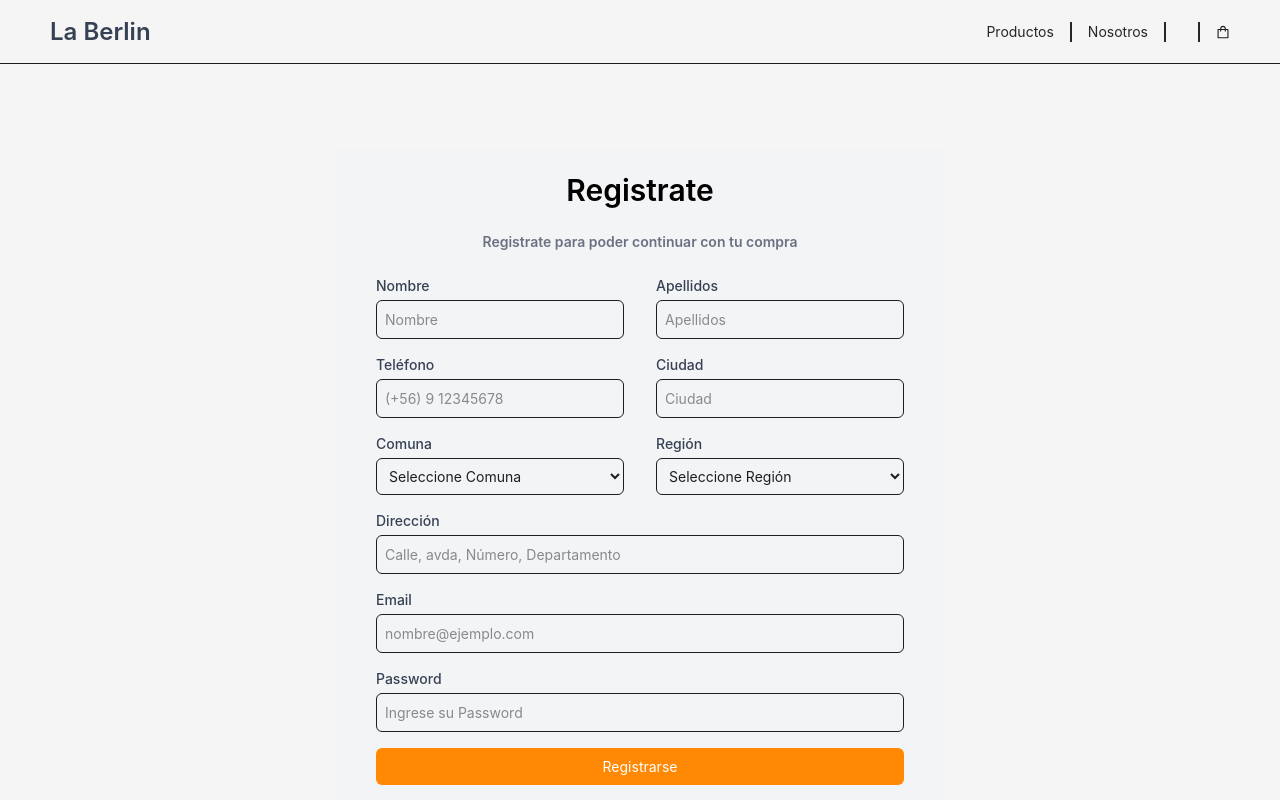
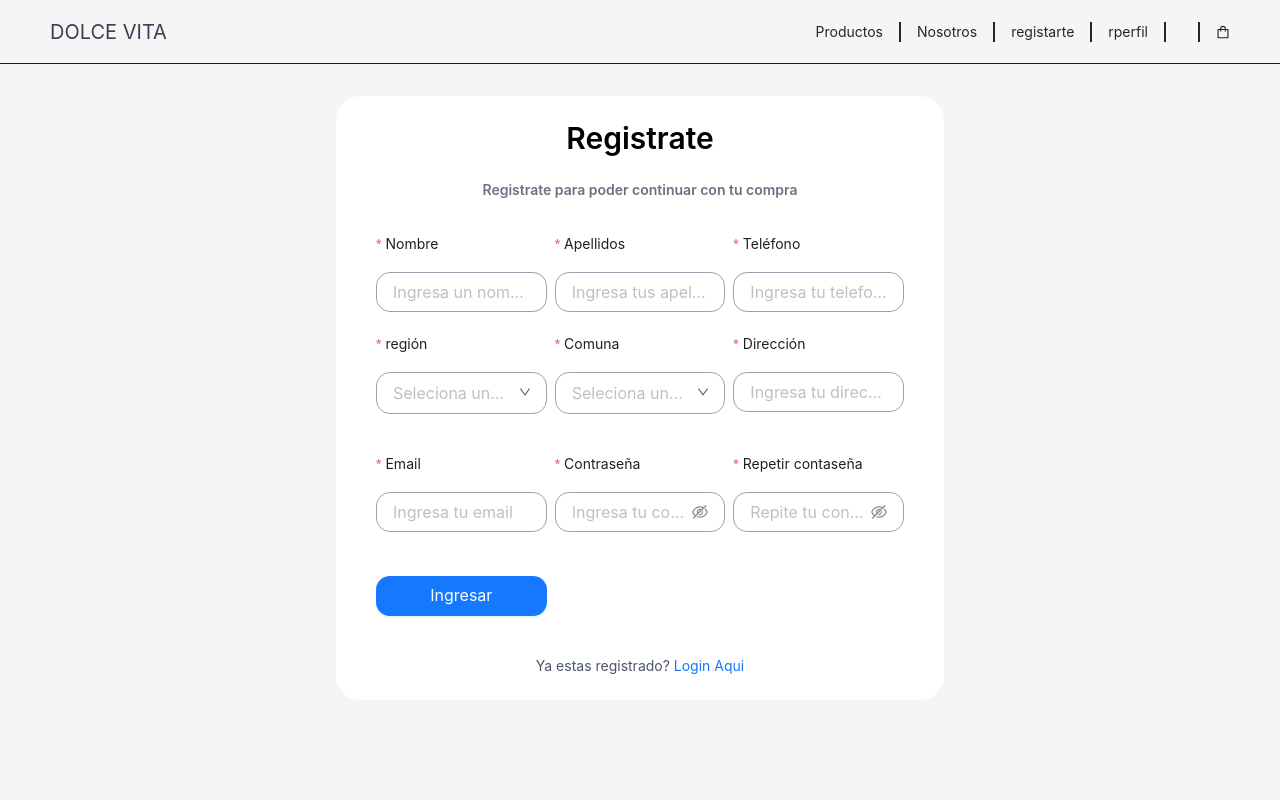
Before and after one commit to alonsotrina/Front-Pasteleria, a React (Vite) app: page /register in a window 1280 px wide. Shown: the top 800 px of the page. Built offline with nearby package versions, Linux system fonts and the light colour scheme; no server answers.

Commit message:
subiendo cambios page register y creación folder products

```diff
--- a/src/components/RegisterForm/RegisterForm.jsx
+++ b/src/components/RegisterForm/RegisterForm.jsx
@@ -1,19 +1,22 @@
-
-import React from 'react'
-import { useState } from 'react';
-import { useAuth } from '../../hooks/useAuth';
-import { useNavigate } from 'react-router-dom';
-
+import React from "react";
+import { useState } from "react";
+import { useAuth } from "../../hooks/useAuth";
+import { useNavigate } from "react-router-dom";
+import { ERROR_MESSAGES } from "../../utils/constants/messages";
+import { Input, Button, Form, Select } from "antd";
+import { CustomInput } from "../ui";
 
 const RegisterForm = () => {
   const { handleSession } = useAuth();
+  const [form] = Form.useForm();
+  const msgError = ERROR_MESSAGES.REQUIRED;
 
   const [user, setUser] = useState({
-		token: 'token user secret',
-		role: 'admin',
-		username: '',
-		email: '',
-		password: '',
+    token: "token user secret",
+    role: "admin",
+    username: "",
+    email: "",
+    password: "",
   });
 
   const handleOnChange = (event) => {
@@ -30,15 +33,201 @@ const RegisterForm = () => {
     event.preventDefault();
     handleSession(user);
 
-		navigate('/admin');
+    navigate("/admin");
+  };
+
+  // Nuevo
+
+  const onFinish = (values) => {
+    console.log("values:", values);
+  };
+
+  const onFinishFailed = (errorInfo) => {
+    console.log("Failed:", errorInfo);
   };
 
   return (
-		<form
-			onSubmit={handleSubmit}
-			className="space-y-4"
+    <>
+      <Form
+        name="Login"
+        form={form}
+        layout="vertical"
+        initialValues={{
+          remember: true,
+        }}
+        onFinish={onFinish}
+        onFinishFailed={onFinishFailed}
+        autoComplete="off"
+        size="large"
+        className="grid grid-cols-3 gap-2"
       >
-			<div class="grid grid-cols-1 gap-x-8 gap-y-6 sm:grid-cols-2">
+        <CustomInput
+          label="Nombre"
+          name="nombre"
+          rules={[
+            {
+              required: true,
+              message: `${ERROR_MESSAGES.REQUIRED}`,
+            },
+          ]}
+          placeholder="Ingresa un nombre"
+          className="custom-class"
+          inputClassName="custom-input-class"
+        />
+
+        <CustomInput
+          label="Apellidos"
+          name="apellidos"
+          rules={[
+            {
+              required: true,
+              message: `${ERROR_MESSAGES.REQUIRED}`,
+            },
+          ]}
+          placeholder="Ingresa tus apellidos"
+          className="custom-class"
+          inputClassName="custom-input-class"
+        />
+
+        <CustomInput
+          label="Teléfono"
+          name="telefono"
+          rules={[
+            {
+              required: true,
+              message: `${ERROR_MESSAGES.REQUIRED}`,
+            },
+          ]}
+          placeholder="Ingresa tu telefono"
+          className="custom-class"
+          inputClassName="custom-input-class"
+        />
+
+        <Form.Item
+			label="región"
+			 className="custom-class"
+          	name="region"
+			  rules={[
+				{
+				  required: true,
+				  message: `${ERROR_MESSAGES.REQUIRED}`,
+				},
+			  ]}
+		>
+          <Select placeholder='Seleciona una opción' className="custom-input-class">
+            <Select.Option value="demo">Demo</Select.Option>
+          </Select>
+        </Form.Item>
+
+		<Form.Item
+			label="Comuna"
+          	name="comuna"
+			 className="custom-class"
+			  rules={[
+				{
+				  required: true,
+				  message: `${ERROR_MESSAGES.REQUIRED}`,
+				},
+			  ]}
+		>
+          <Select placeholder='Seleciona una opción' className="custom-input-class">
+            <Select.Option value="demo">comuna</Select.Option>
+          </Select>
+        </Form.Item>
+
+
+		<CustomInput
+          label="Dirección"
+          name="direccion"
+          rules={[
+            {
+              required: true,
+              message: `${ERROR_MESSAGES.REQUIRED}`,
+            },
+          ]}
+          placeholder="Ingresa tu dirección"
+          className="custom-class"
+          inputClassName="custom-input-class"
+        />
+
+		<CustomInput
+          label="Email"
+          name="email"
+          rules={[
+            {
+              required: true,
+              message: `${ERROR_MESSAGES.REQUIRED}`,
+            },
+          ]}
+          placeholder="Ingresa tu email"
+        //   className="custom-class"
+        //   inputClassName="custom-input-class"
+        />
+
+        {/* <Form.Item
+          label="Email"
+          name="email"
+          rules={[
+            {
+              required: true,
+              message: `${ERROR_MESSAGES.REQUIRED}`,
+            },
+          ]}
+          className="!mb-3"
+        >
+          <Input placeholder="Ingresa tu email" className="input-field" />
+        </Form.Item> */}
+
+        <Form.Item
+          size="large"
+          label="Contraseña"
+          name="password"
+          rules={[
+            {
+              required: true,
+              message: `${ERROR_MESSAGES.REQUIRED}`,
+            },
+          ]}
+		className="!mb-0"
+        >
+          <Input.Password
+            placeholder="Ingresa tu contraseña"
+            className="input-field custom-class"
+          />
+        </Form.Item>
+
+		<Form.Item
+          size="large"
+          label="Repetir contaseña"
+          name="passwordRepeat"
+          rules={[
+            {
+              required: true,
+              message: `${ERROR_MESSAGES.REQUIRED}`,
+            },
+          ]}
+        >
+          <Input.Password
+            placeholder="Repite tu contraseña"
+            className="input-field"
+          />
+        </Form.Item>
+
+        <Form.Item label={null}>
+          <Button
+            size="large"
+            type="primary"
+            htmlType="submit"
+            block
+            className="mt-2 !rounded-[14px]"
+          >
+            Ingresar
+          </Button>
+        </Form.Item>
+      </Form>
+{/*
+      <form onSubmit={handleSubmit} className="space-y-4">
+        <div className="grid grid-cols-1 gap-x-8 gap-y-6 sm:grid-cols-2">
           <div>
             <label
               htmlFor="nombre"
@@ -51,7 +240,7 @@ const RegisterForm = () => {
               type="text"
               id="nombre_user"
               name="nombre_user"
-						placeholder='Nombre'
+              placeholder="Nombre"
               className="mt-1 p-2 w-full border rounded-md focus:border-gray-200 focus:outline-none focus:ring-2 focus:ring-offset-2 focus:ring-gray-300 transition-colors duration-300"
             />
           </div>
@@ -67,12 +256,12 @@ const RegisterForm = () => {
               type="text"
               id="apellido_user"
               name="apellido_user"
-						placeholder='Apellidos'
+              placeholder="Apellidos"
               className="mt-1 p-2 w-full border rounded-md focus:border-gray-200 focus:outline-none focus:ring-2 focus:ring-offset-2 focus:ring-gray-300 transition-colors duration-300"
             />
           </div>
         </div>
-				<div class="grid grid-cols-1 gap-x-8 gap-y-6 sm:grid-cols-2">
+        <div className="grid grid-cols-1 gap-x-8 gap-y-6 sm:grid-cols-2">
           <div>
             <label
               htmlFor="Telefono"
@@ -85,7 +274,7 @@ const RegisterForm = () => {
               type="text"
               id="telefono_user"
               name="telefono_user"
-						placeholder='(+56) 9 12345678'
+              placeholder="(+56) 9 12345678"
               className="mt-1 p-2 w-full border rounded-md focus:border-gray-200 focus:outline-none focus:ring-2 focus:ring-offset-2 focus:ring-gray-300 transition-colors duration-300"
             />
           </div>
@@ -101,12 +290,12 @@ const RegisterForm = () => {
               type="text"
               id="ciudad"
               name="ciudad"
-						placeholder='Ciudad'
+              placeholder="Ciudad"
               className="mt-1 p-2 w-full border rounded-md focus:border-gray-200 focus:outline-none focus:ring-2 focus:ring-offset-2 focus:ring-gray-300 transition-colors duration-300"
             />
           </div>
         </div>
-			<div class="grid grid-cols-1 gap-x-8 gap-y-6 sm:grid-cols-2">
+        <div className="grid grid-cols-1 gap-x-8 gap-y-6 sm:grid-cols-2">
           <div>
             <label
               htmlFor="Comuna"
@@ -119,7 +308,7 @@ const RegisterForm = () => {
               type="text"
               id="comuna"
               name="comuna"
-						placeholder='Comuna'
+              placeholder="Comuna"
               className="mt-1 p-2 w-full border rounded-md focus:border-gray-200 focus:outline-none focus:ring-2 focus:ring-offset-2 focus:ring-gray-300 transition-colors duration-300"
             >
               <option selected>Seleccione Comuna</option>
@@ -139,7 +328,7 @@ const RegisterForm = () => {
               type="text"
               id="Region"
               name="region"
-						placeholder='Region'
+              placeholder="Region"
               className="mt-1 p-2 w-full border rounded-md focus:border-gray-200 focus:outline-none focus:ring-2 focus:ring-offset-2 focus:ring-gray-300 transition-colors duration-300"
             >
               <option selected>Seleccione Región</option>
@@ -160,7 +349,7 @@ const RegisterForm = () => {
             type="text"
             id="direccion"
             name="direccion"
-					placeholder='Calle, avda, Número, Departamento'
+            placeholder="Calle, avda, Número, Departamento"
             className="mt-1 p-2 w-full border rounded-md focus:border-gray-200 focus:outline-none focus:ring-2 focus:ring-offset-2 focus:ring-gray-300 transition-colors duration-300"
           />
         </div>
@@ -177,7 +366,7 @@ const RegisterForm = () => {
             type="text"
             id="email"
             name="email"
-					placeholder='nombre@ejemplo.com'
+            placeholder="nombre@ejemplo.com"
             className="mt-1 p-2 w-full border rounded-md focus:border-gray-200 focus:outline-none focus:ring-2 focus:ring-offset-2 focus:ring-gray-300 transition-colors duration-300"
           />
         </div>
@@ -193,7 +382,7 @@ const RegisterForm = () => {
             type="password"
             id="password"
             name="password"
-					placeholder='Ingrese su Password'
+            placeholder="Ingrese su Password"
             className="mt-1 p-2 w-full border rounded-md focus:border-gray-200 focus:outline-none focus:ring-2 focus:ring-offset-2 focus:ring-gray-300 transition-colors duration-300"
           />
         </div>
@@ -205,7 +394,8 @@ const RegisterForm = () => {
             Registrarse
           </button>
         </div>
-		</form>
+      </form> */}
+    </>
   );
 };
 
--- /dev/null
+++ b/src/components/ui/CustomInput.jsx
@@ -0,0 +1,20 @@
+import React from 'react'
+import { Input, Form } from 'antd';
+
+const CustomInput = ({label, name, rules =[], placeholder, className, inputClassName }) => {
+    return (
+        <Form.Item
+            label={label}
+            name={name}
+            rules={rules}
+            className={`!mb-0 ${className}`}
+        >
+            <Input
+                placeholder={placeholder}
+                className={`input-field ${inputClassName}`}
+            />
+        </Form.Item>
+    )
+}
+
+export default CustomInput
--- a/src/components/ui/index.js
+++ b/src/components/ui/index.js
@@ -3,3 +3,4 @@ export { default as ModalComponent } from './ModalComponent';
 export { default as CustomButtom } from './CustomButton';
 export { default as CardProduct } from './CardProduct';
 export { default as CustomButtonAction } from './CustomButtonAction'
+export { default as CustomInput } from './CustomInput'
--- a/src/layouts/PageLayout.jsx
+++ b/src/layouts/PageLayout.jsx
@@ -70,7 +70,13 @@ const PageLayout = () => {
     <>
       <Layout>
         <Header className='justify-between !bg-transparent border-b'>
-          <h1 className='text-2xl text-gray-700 font-semibold basis-1/3'>La Berlin</h1>
+        <Link to="/"
+              className='text-xl !text-gray-700 font-normal basis-1/3'
+            >
+              DOLCE VITA
+            </Link>
+
+          {/* <h1 className='text-2xl text-gray-700 font-semibold basis-1/3'>La Berlin</h1> */}
 
           <div className='flex justify-end items-center'>
             {/* <Menu
@@ -94,6 +100,23 @@ const PageLayout = () => {
             >
               Nosotros
             </Link>
+
+            <div className="h-5 border-[0.5px] !text-stone-800 mx-4"></div>
+
+            <Link to="/register"
+              className='!text-stone-800 text-sm'
+            >
+              registarte
+            </Link>
+
+            <div className="h-5 border-[0.5px] !text-stone-800 mx-4"></div>
+
+            <Link to="/profile"
+              className='!text-stone-800 text-sm'
+            >
+              rperfil
+            </Link>
+
 
             <div className="h-5 border-[0.5px] !text-stone-800 mx-4"></div>
 
--- a/src/pages/Index.js
+++ b/src/pages/Index.js
@@ -5,7 +5,7 @@ export { default as Register } from './Register/Register';
 export { default as Us } from './Us/Us';
 export { default as Profile } from './Profile/Profile';
 export { default as NotFound } from './NotFound/NotFound';
-// export { default as Products } from './Products/Products';
+export { default as Products } from './Products/Products';
 // export { default as Favorite } from './Favorite/Favorite';
 // Pages Admin
 // export { default as Category } from './Admin/Category';
--- a/src/pages/Register/Register.jsx
+++ b/src/pages/Register/Register.jsx
@@ -1,15 +1,13 @@
-import react from 'react';
-import React, { Fragment } from 'react';
+import React  from 'react';
 import RegisterForm from '../../components/registerform/RegisterForm';
 import { Link } from 'react-router-dom';
 
 
 const Register = () => {
 	return (
-		<Fragment>
-			<div className="flex h-screen justify-center items-start">
+		<div className="flex justify-center items-start">
 
-				<div className="w-full bg-gray-100 lg:w-1/2 flex items-center justify-center">
+			<div className="w-full bg-white lg:w-1/2 flex items-center justify-center rounded-3xl">
 				<div className="max-w-xl w-full p-6">
 					<h1 className="text-3xl font-semibold mb-6 text-black text-center">
 						Registrate
@@ -22,6 +20,7 @@ const Register = () => {
 					</div>
 
 					<RegisterForm />
+
 					<div className="mt-4 text-sm text-gray-600 text-center">
 						<p>
 							Ya estas registrado?{' '}
@@ -36,7 +35,6 @@ const Register = () => {
 				</div>
 			</div>
 		</div>
-		</Fragment>
 	);
 };
 
--- a/src/router/MainRoutes.jsx
+++ b/src/router/MainRoutes.jsx
@@ -16,7 +16,7 @@ const MainRoutes = () => {
 
 
             <Route element={<PageLayout />}>
-                {/* <Route path="/products" element={<Products />} /> */}
+                <Route path="/products" element={<Products />} />
                 <Route path="/register" element={<Register />} />
                 <Route path="/us" element={<Us />} />
                 <Route path="/product-detail/:id" element={<ProductDetail />} />
```
Also changed, not shown: src/pages/Products/Products.jsx (added, +9 -0 lines), src/pages/Register/Register copy.jsx (added, +44 -0 lines). Lines whose indentation alone changed are shown as unchanged.
